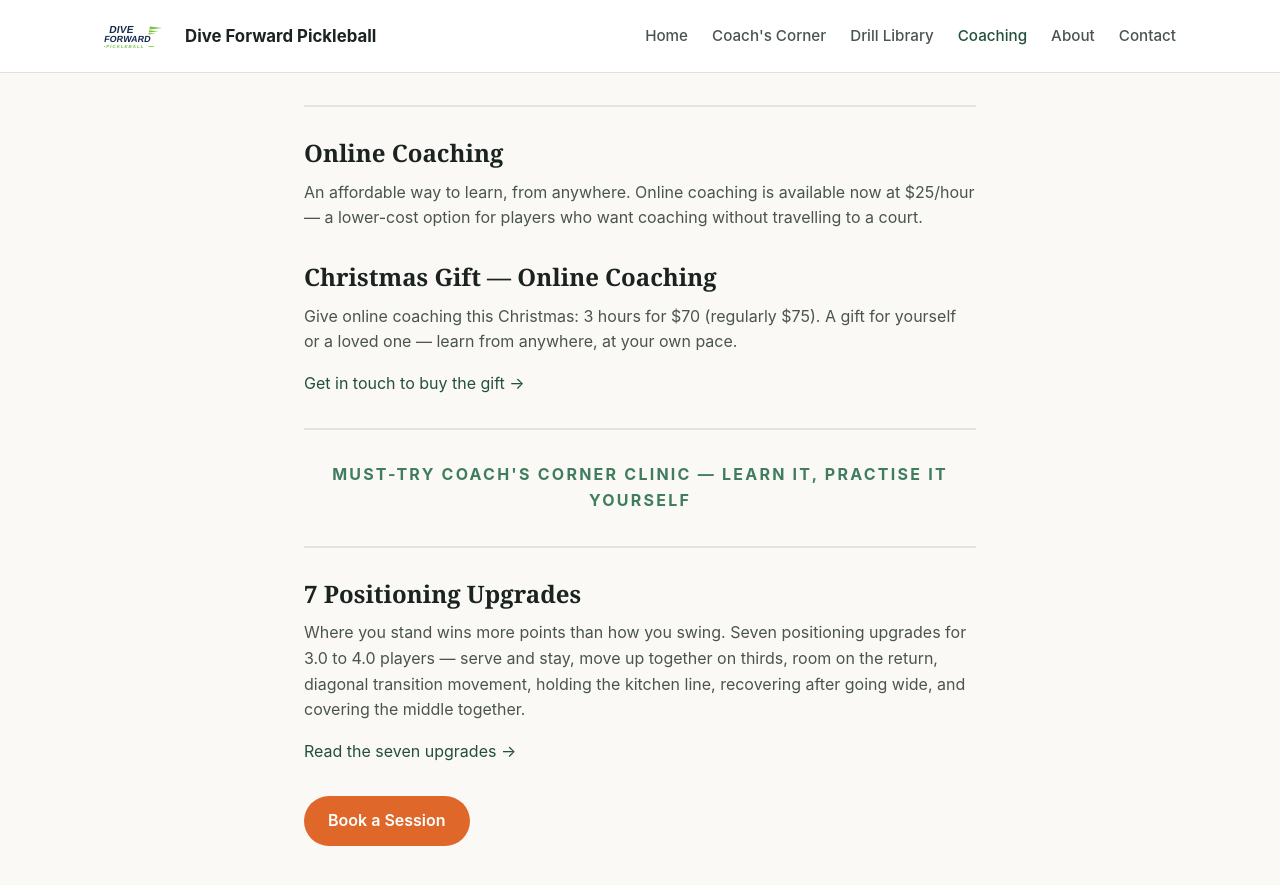
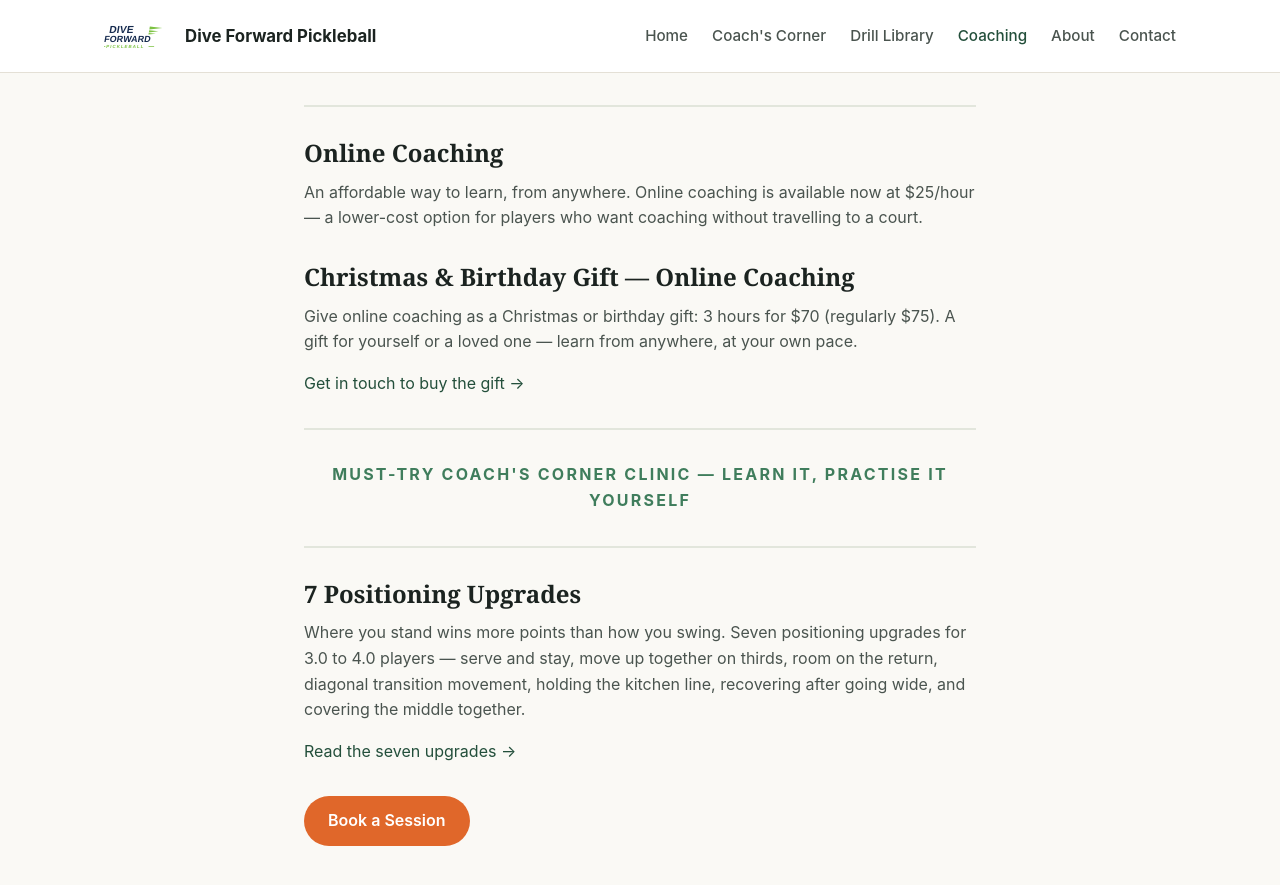
Before and after one commit to forwardpickleballorg-art/forwardpickleballorg-art.github.io, a Jekyll site: the page built from coaching.md, in a window 1280 px wide and 900 px high, scrolled down 1656 px. Shown: the top 885 px of the window. Built offline with Jekyll 4.4.1, drawn with Linux system fonts in a browser that asks for light colours.

Commit message:
Extend online coaching gift to birthdays too

```diff
--- a/coaching.md
+++ b/coaching.md
@@ -114,11 +114,11 @@ excerpt: "Pickleball coaching in Kanata and Ottawa with Louie Kwan, Certified NC
   </div>
 
   <div class="program">
-    <h2>Christmas Gift &mdash; Online Coaching</h2>
+    <h2>Christmas &amp; Birthday Gift &mdash; Online Coaching</h2>
     <p>
-      Give online coaching this Christmas: 3 hours for $70 (regularly
-      $75). A gift for yourself or a loved one &mdash; learn from
-      anywhere, at your own pace.
+      Give online coaching as a Christmas or birthday gift: 3 hours for
+      $70 (regularly $75). A gift for yourself or a loved one &mdash;
+      learn from anywhere, at your own pace.
     </p>
     <p>
       <a href="{{ '/contact/' | relative_url }}">Get in touch to buy the gift &rarr;</a>
```
